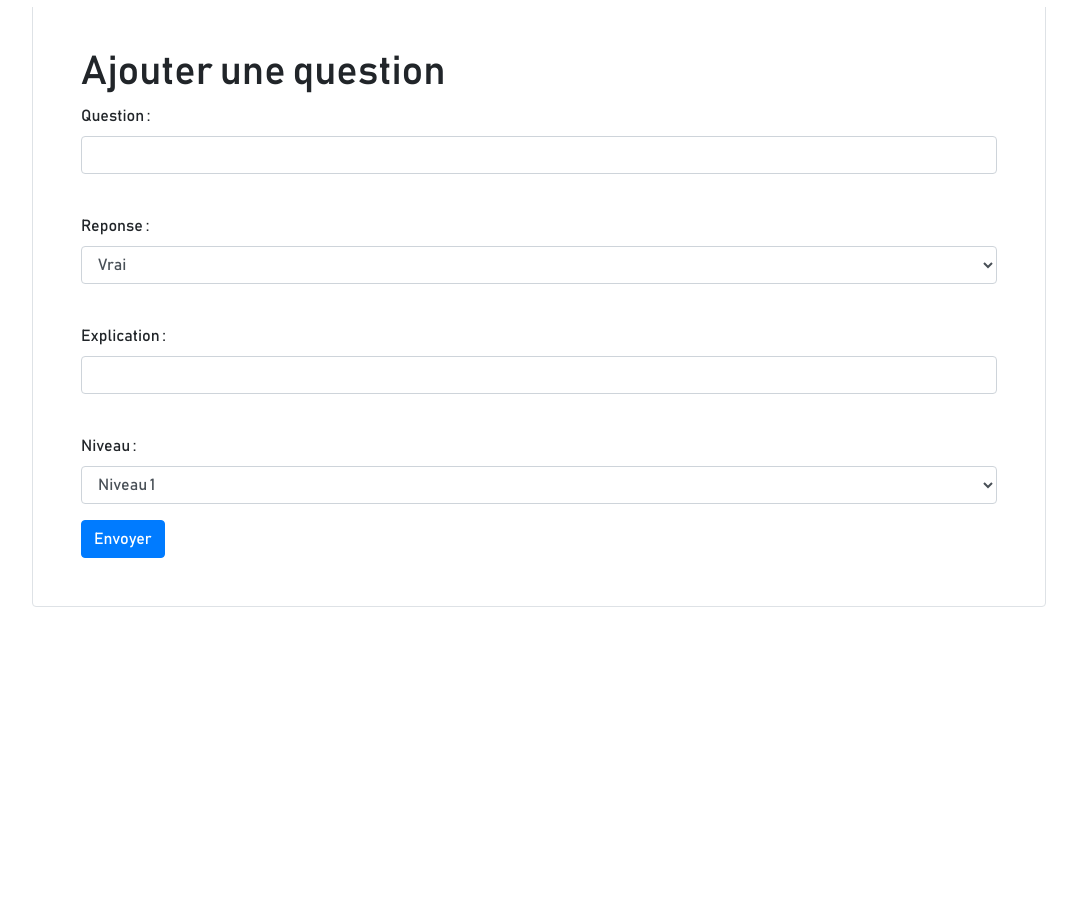
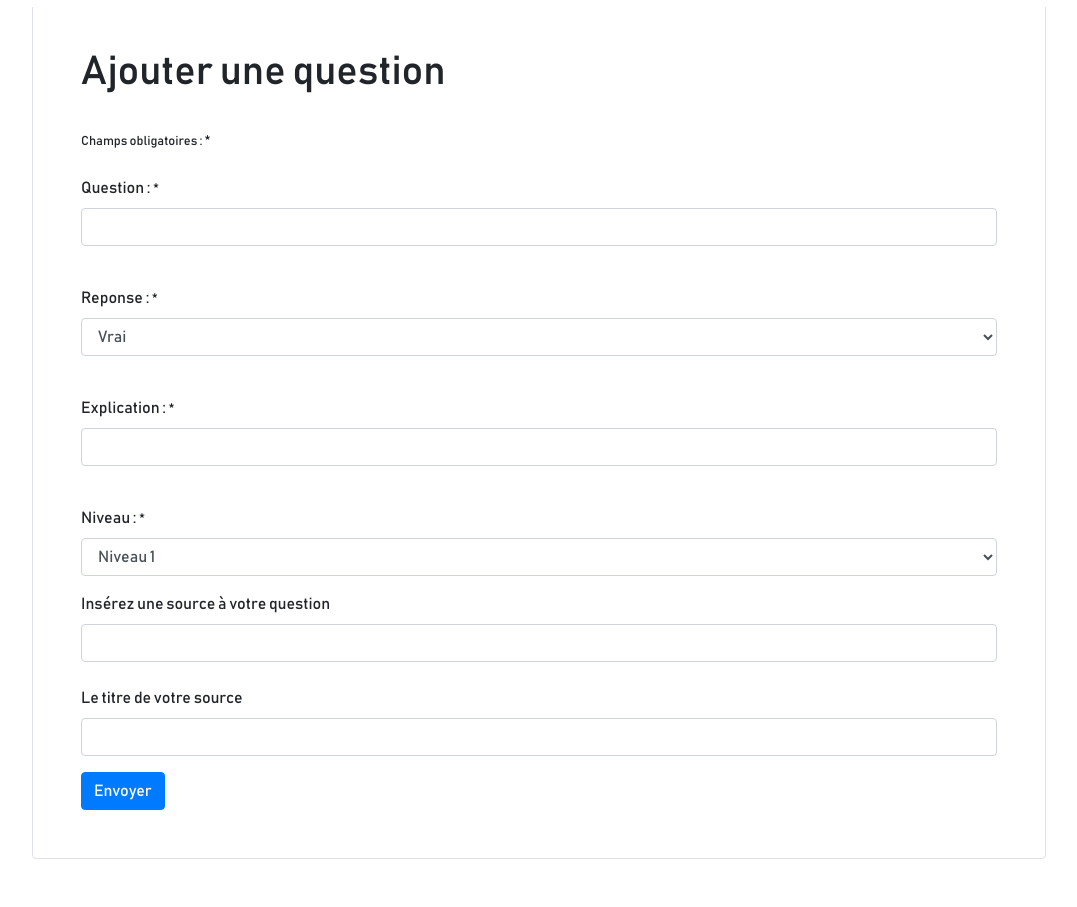
Before and after one commit to ldefaut/projets4, a PHP site: page /ajouter.php in a window 1280 px wide. Shown: the part 49-956 px from the top of the page, without its empty margins (101-1178 px from the left). Before the commit the page ends 656 px from the top, so only its background shows below. Run offline with PHP 8.4, Linux system fonts and the light colour scheme; the visitor is signed in with stand-in values (Sample User, id 1); data that the repository does not hold is empty; some libraries are stand-ins or nearby versions.

Commit message:
14 avril

```diff
--- a/ajouter.php
+++ b/ajouter.php
@@ -12,14 +12,14 @@ if (isset($_SESSION['id']) AND isset($_SESSION['pseudo']))
 	?>
 	<div class="container">
 		<div class="border rounded p-5 m-5">
-			<h1>Ajouter une question</h1>
+			<h1>Ajouter une question </h1><br/><small>Champs obligatoires : *</small><br/><br/>
 
 			<form action="ajouter.php" autocomplete="off" method="post" accept-charset="utf-8">
 				<div class="form-group">
-					<label for="question">Question : </label><input type="text" class="form-control" name="question" id="question"><br/>
+					<label for="question">Question : <small>*</small></label><input type="text" class="form-control" name="question" id="question"><br/>
 				</div>
 				<div class="form-group">
-					<label for="reponse">Reponse : </label>
+					<label for="reponse">Reponse : <small>*</small></label>
 					<select class="form-control" name="reponse" id="reponse">
 						<option value="VRAI">Vrai</option>
 						<option value="FAUX">Faux</option>}
@@ -27,15 +27,22 @@ if (isset($_SESSION['id']) AND isset($_SESSION['pseudo']))
 				</div>
 				<div class="form-group">
 					<br/>
-					<label for="explain">Explication : </label><input type="text" class="form-control" name="explication" id="explication"><br/>
+					<label for="explain">Explication : <small>*</small></label><input type="text" class="form-control" name="explication" id="explication"><br/>
 				</div>
 				<div class="form-group">
-					<label for="niveau">Niveau : </label>
+					<label for="niveau">Niveau : <small>*</small></label>
 					<select class="form-control" name="niveau" id="niveau">
 						<option value="1">Niveau 1</option>
 						<option value="2">Niveau 2</option>
 						<option value="3">Niveau 3</option>
 					</select>
+				</div>
+				<div class="form-group">
+					<label for="lien">Insérez une source à votre question</label>
+					<input type="text" class="form-control" name="lien" id="lien">
+					<br>
+					<label for="titre">Le titre de votre source</label>
+					<input type="text" name="titre" id="titre" class="form-control">
 				</div>
 				<button class="btn btn-primary" type="submit" value="envoyer">Envoyer</button>
 			</form>
@@ -50,6 +57,8 @@ if (isset($_SESSION['id']) AND isset($_SESSION['pseudo']))
 	$safeReponse = htmlspecialchars(htmlentities(isset($_POST["reponse"]) ? $_POST["reponse"] : NULL, ENT_QUOTES), ENT_QUOTES);
 	$safeExplication = htmlspecialchars(htmlentities(isset($_POST["explication"]) ? $_POST["explication"] : NULL, ENT_QUOTES), ENT_QUOTES);
 	$safeNiveau = htmlspecialchars(htmlentities(isset($_POST["niveau"]) ? $_POST["niveau"] : NULL, ENT_QUOTES), ENT_QUOTES);
+	$safeLien = htmlspecialchars(htmlentities(isset($_POST["lien"]) ? $_POST["lien"] : NULL, ENT_QUOTES), ENT_QUOTES);
+	$safeTitre = htmlspecialchars(htmlentities(isset($_POST["titre"]) ? $_POST["titre"] : NULL, ENT_QUOTES), ENT_QUOTES);
 
 
 	if ($safeQuestion!='' and $safeReponse!='' and $safeExplication!='' and $safeNiveau!=''){
@@ -60,7 +69,7 @@ if (isset($_SESSION['id']) AND isset($_SESSION['pseudo']))
 		$idmax= (int)$maxID->fetchColumn();
 		$NewID = $idmax+1;
 
-		$BDD-> query("INSERT INTO reponses(question, reponse, explication, niveau, id, status) VALUES('$safeQuestion', '$safeReponse', '$safeExplication', '$safeNiveau', '$NewID', 'A vérifier')");
+		$BDD-> query("INSERT INTO reponses(question, reponse, explication, niveau, id,  lien, titre, status) VALUES('$safeQuestion', '$safeReponse', '$safeExplication', '$safeNiveau', '$NewID', '$safeLien', '$safeTitre', 'A vérifier')");
 
 		header('Location: http://projets4/ajouter.php');
 
--- a/css/style.css
+++ b/css/style.css
@@ -42,7 +42,7 @@ body {
 	padding-top: 56px;
 }
 .parts{
-	height: 45%;
+	height: 50%;
 	background-color: #f0932b;
 }
 .parts:first-of-type{
@@ -66,7 +66,7 @@ body {
 .bandeau > div {
 	height: 80px;
 	width: 6894px;
-	background: url("../images/bande.png");
+	background-image: url("../images/bande.png");
 	transform: translate3d(0, 0, 0);
 }
 .bandeau .move {
@@ -112,3 +112,10 @@ body {
 	0%{font-size: medium; border-bottom: 1px solid lightblue;}
 	100%{font-size: large;border-bottom: 1.5px solid lightgreen;}
 }
+
+
+@media (min-width: 1000px){
+	.parts {
+		height: 45%;
+	}
+}
--- a/index.php
+++ b/index.php
@@ -38,8 +38,8 @@ $_SESSION['mon_tab'] = $mon_tab;
 		<div class="container h-100">
 			<div class="row h-100">
 				<div class="col-6 mt-auto mb-auto">
-					<h4>Testez vos connaissances</h4><br/>
-					<h2>19 Questions</h2><br/>
+					<h3>Testez vos connaissances</h3><br/>
+					<h2>Un quizz de 19 Questions</h2><br/>
 				</div>
 				<div class="col-6 mt-auto mb-auto">
 					<button class="btn btn-success">VRAI</button><button class="btn btn-danger">FAUX</button>
```
Also changed, not shown: verification.php (+6 -1 lines).
